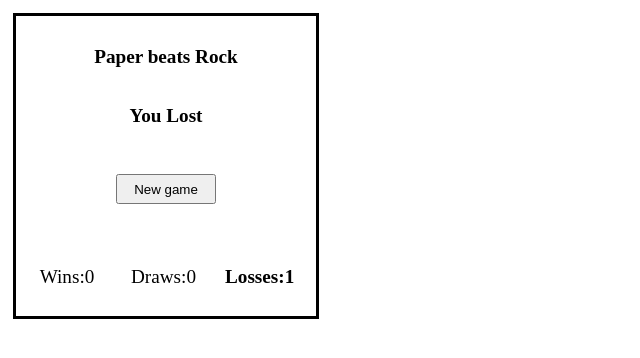
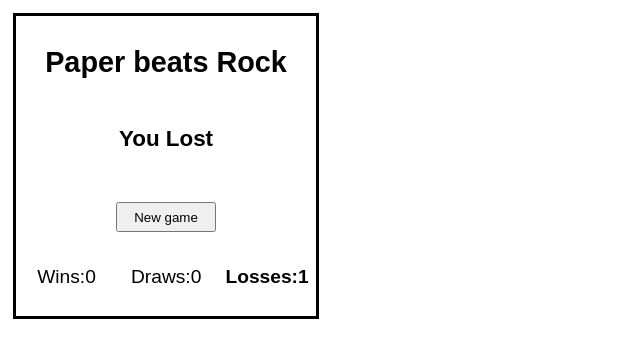
Before and after one commit to Davatata/Rock-Paper-Scissors, a plain HTML site: page rps.html in a window 1280 px wide. Both pictures are taken after a click on the button "Rock". Shown: the whole page, without its empty margins (0-640 px from the left). Drawn offline with nearby package versions, Linux system fonts and the light colour scheme.

Commit message:
Better visuals.
Font-family: sans-serif
Bolded "Pick a hand!"
Changed font sizes

```diff
--- a/rps.html
+++ b/rps.html
@@ -21,9 +21,9 @@
 
 </head>
 <body>
-<div style="width:300px; height:300px; border:solid;">
+<div style="width:300px; height:300px; border:solid; font-family:sans-serif;">
 	<div class="new_game" style="width:100%; height:50px; font-size:2rem; margin:20px 0 20px 0; text-align:center;">
-		Pick a hand!
+		<strong>Pick a hand!</strong>
 	</div>
 
 	<div class="new_game" style="100%; height:50%; margin:10px; text-align:center;">
@@ -34,9 +34,9 @@
 
 	<div id="display" style="text-align:center; width:100%; height:70%; margin:30px 0 10px; 0; display:none;">
 
-		<strong><p id="beats" style="font-size:1.2rem;"></p></strong>
+		<strong><p id="beats" style="font-size:1.8rem;"></p></strong>
 		<br/>
-		<strong><p id="result" style="font-size:1.2rem; margin-top:0px;"></p></strong>
+		<strong><p id="result" style="font-size:1.4rem; margin-top:0px;"></p></strong>
 		<br/>
 		<button style="margin:10px; height:30px; width:100px;" onclick="new_game()">New game</button>
 	</div>
@@ -74,7 +74,6 @@
 		if(random < 33) pc = "Rock";
 		else if(random < 66) pc = "Paper";
 		else pc = "Scissors";
-
 
 		if(guess == pc)
 			you_draw(guess,pc);
@@ -144,8 +143,6 @@
 		$("#L").html("<strong>Losses:"+losses+"</strong>");
 	}
 
-
 </script>
-
 </body>
 </html>
```
